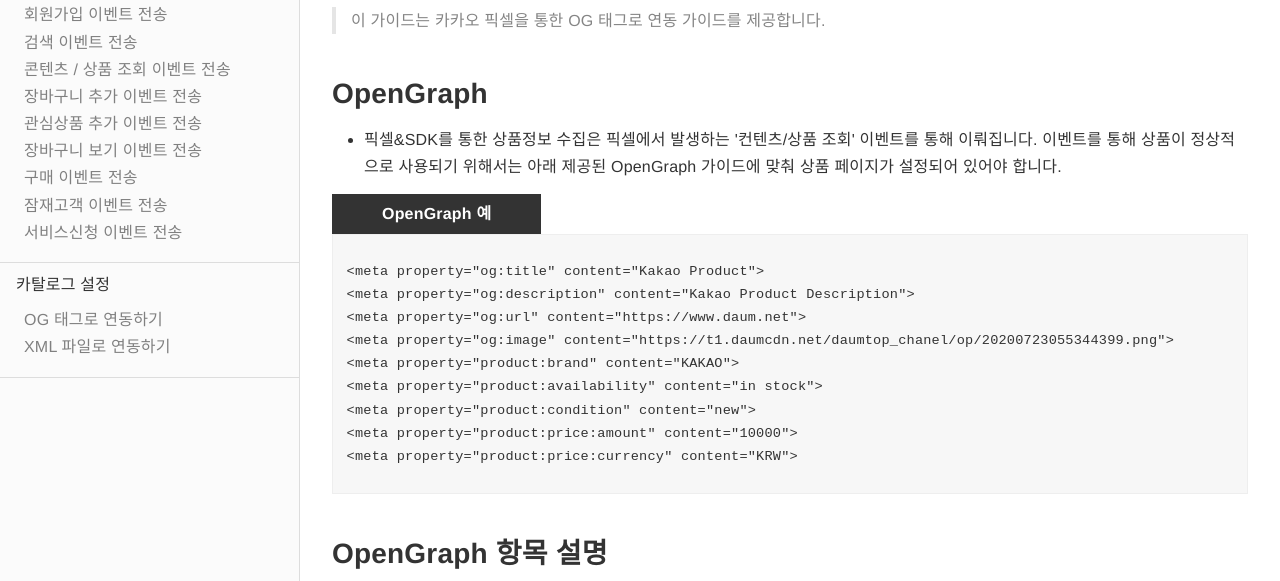
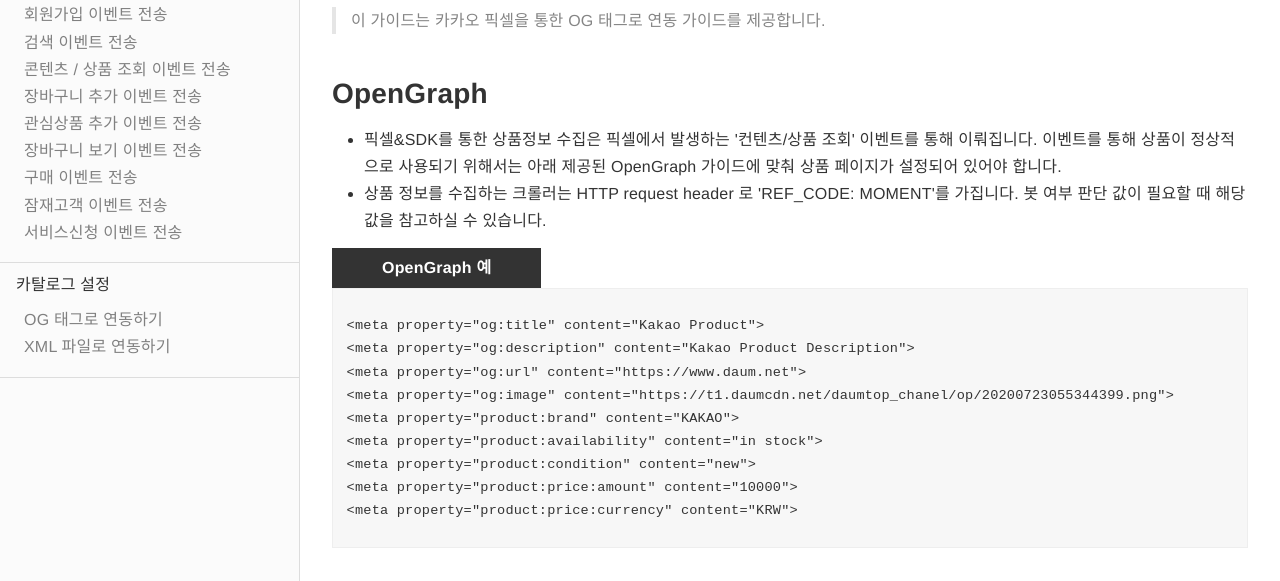
Before and after one commit to KakaoAd/kakao-pixel, a plain HTML site: page docs/catalog-guide.html in a window 1280 px wide. Shown: the part 204-785 px from the top of the page. Drawn offline with Linux system fonts and the light colour scheme.

Commit message:
doc: 픽셀 설치 가이드 > OG 태그로 연동하기 가이드 수정

```diff
--- a/docs/catalog-guide.html
+++ b/docs/catalog-guide.html
@@ -101,6 +101,8 @@
 <ul>
 <li>픽셀&SDK를 통한 상품정보 수집은 픽셀에서 발생하는 '컨텐츠/상품 조회' 이벤트를 통해 이뤄집니다. 이벤트를 통해 상품이 정상적으로 사용되기 위해서는 아래 제공된 OpenGraph 가이드에 맞춰 상품 페이지가 설정되어 있어야 합니다.
 </li>
+<li>상품 정보를 수집하는 크롤러는 HTTP request header 로 'REF_CODE: MOMENT'를 가집니다. 봇 여부 판단 값이 필요할 때 해당 값을 참고하실 수 있습니다.
+</li>
 </ul>
 
 <h5 class="tab-title" data-tab-name="add-to-cart-request">OpenGraph 예</h5>
```
